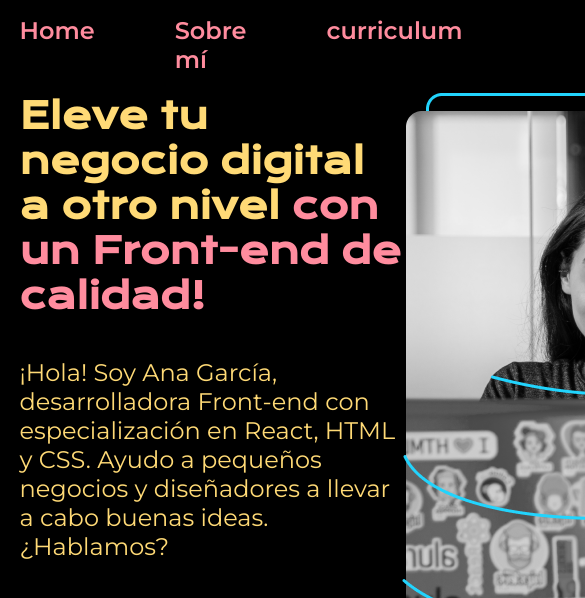
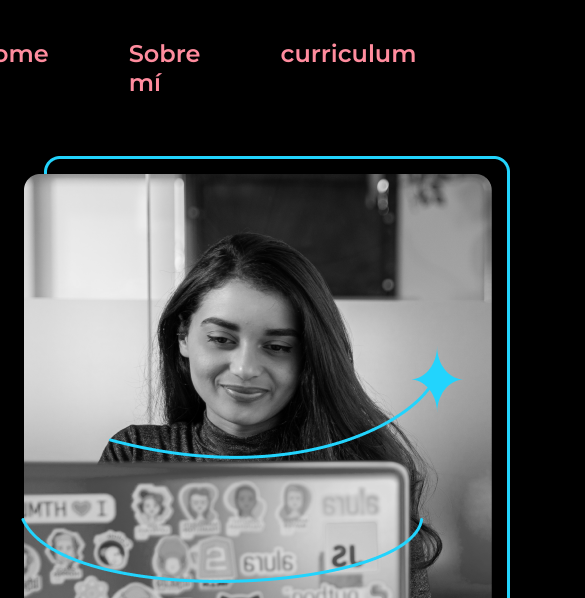
Before and after one commit to Exist22/portafolio, a plain HTML site: page index.html in a window 390 px wide. Shown: the top 598 px of the page, 585 px wide, since content can reach past the window. Drawn offline with nearby package versions, Linux system fonts and the light colour scheme.

Commit message:
Update style.css

```diff
--- a/styles/style.css
+++ b/styles/style.css
@@ -133,3 +133,23 @@ body {
     font-size: 24px;
     font-weight: 400;
 }
+
+@media (max-width: 900px) {
+
+    .header {
+        padding: 10%;
+    }
+
+    .header_menu {
+        justify-content: center;
+    }
+
+    .presentacion {
+        flex-direction: column-reverse;
+        padding: 5%;
+    }
+
+    .presentacion__contenido {
+        width: auto;
+    }
+}
```
